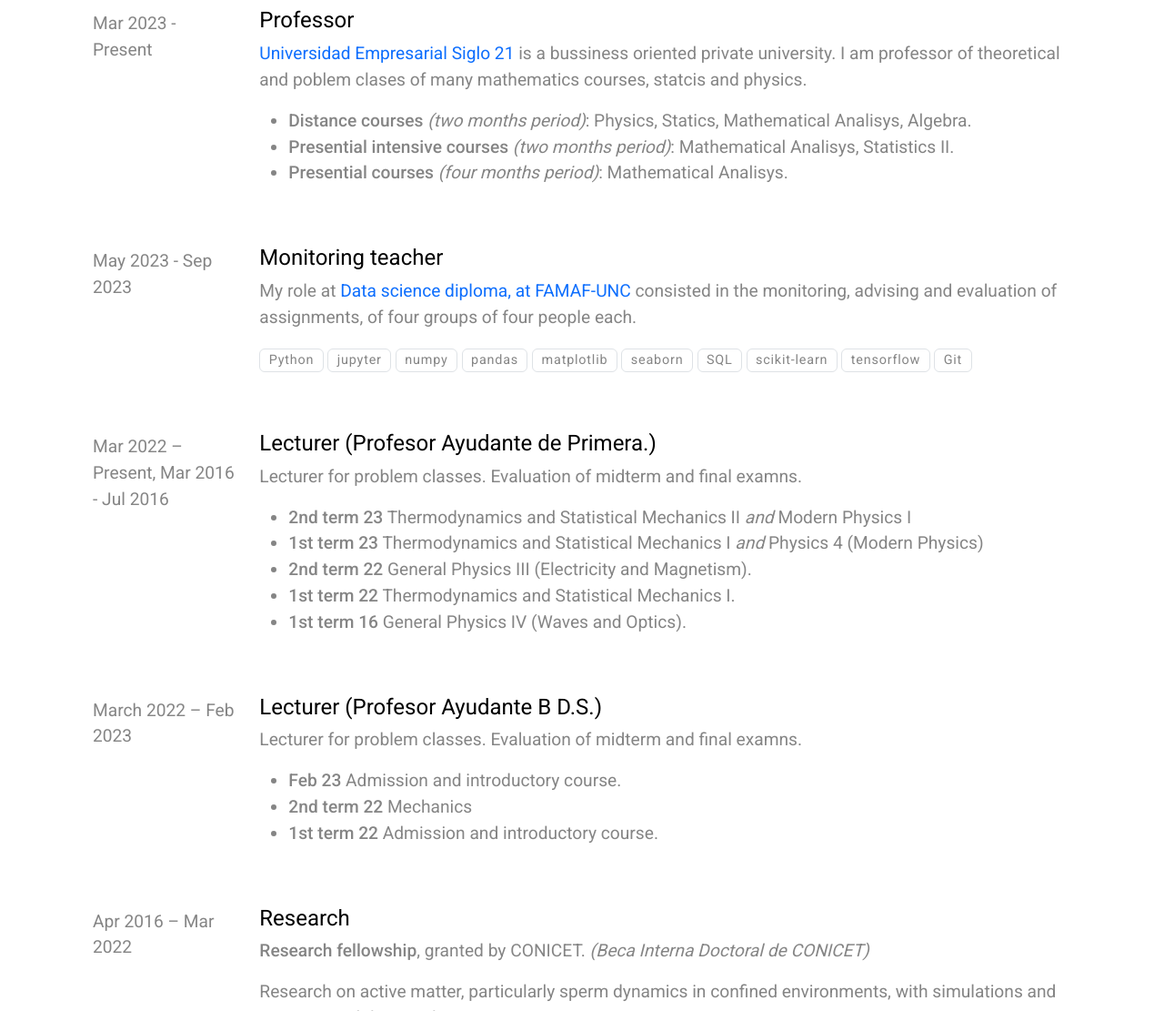
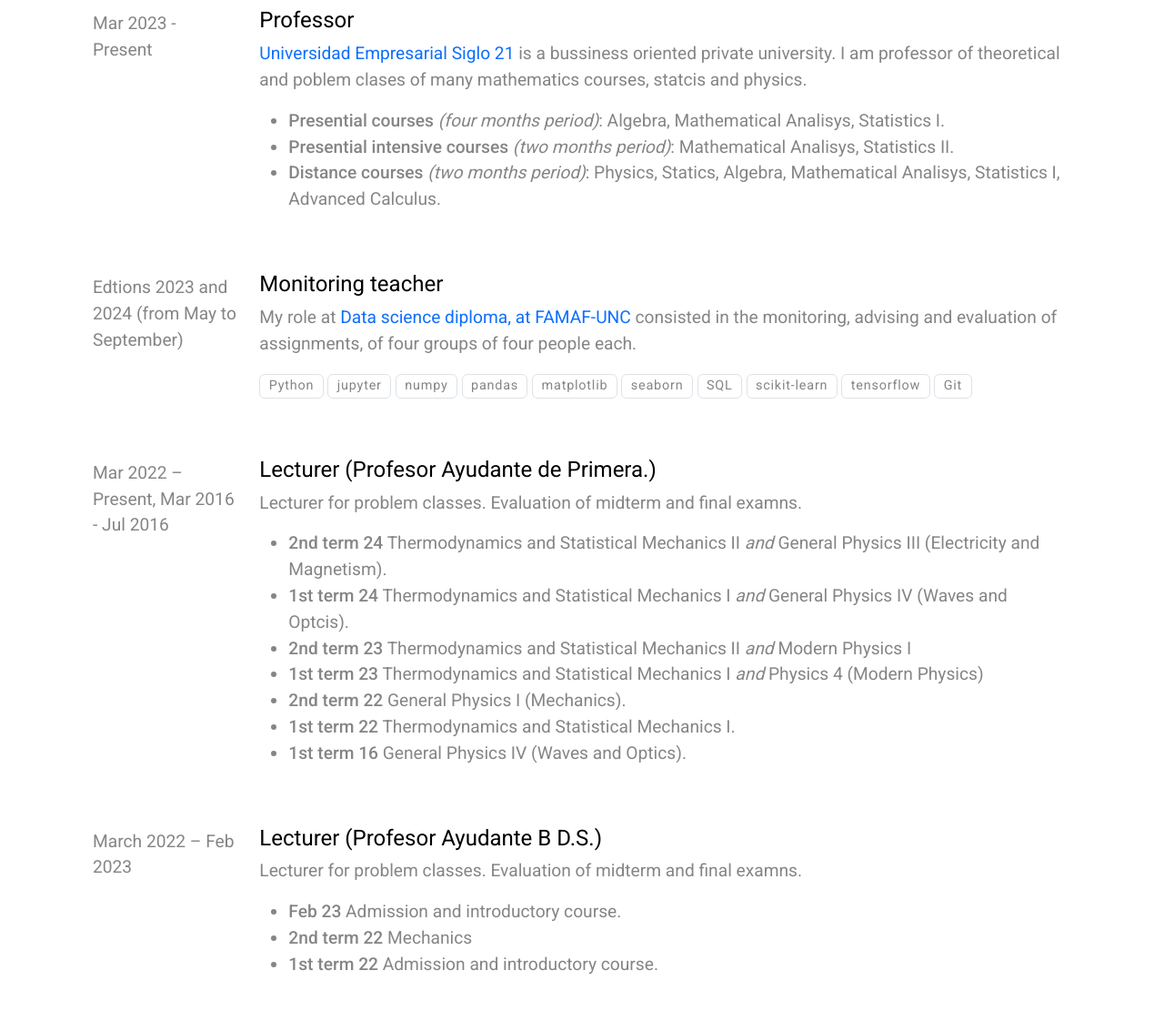
Before and after one commit to mbetteram/online-resume, a plain HTML site: page index.html in a window 1280 px wide. Shown: the part 654-1765 px from the top of the page at 91% size. Drawn offline with nearby package versions, Linux system fonts and the light colour scheme.

Commit message:
Deploying to gh-pages from @ mbetteram/online-resume@9278c15b26b638782e4adf7123cf2c0de91e805f 🚀

```diff
--- a/index.html
+++ b/index.html
@@ -24,7 +24,7 @@
                 </div>
                 <div>
                     <p>
-                        <time datetime="" class="small">Last update: February 20, 2024</time>
+                        <time datetime="" class="small">Last update: August 9, 2024</time>
                     </p>
                     <p>
                         <span class="screen"><a href="matias-bettera-marcat_resume.pdf"><i class="far fa-file-pdf"></i>Download PDF version</a></span>
@@ -82,7 +82,7 @@
 
                 <div><p><a href="https://21.edu.ar/">Universidad Empresarial Siglo 21</a> is a bussiness oriented private university. I am professor of theoretical and poblem clases of many mathematics courses, statcis and physics.</p>
 
-<ul><li><strong>Distance courses</strong> <em>(two months period)</em>: Physics, Statics, Mathematical Analisys, Algebra.</li><li><strong>Presential intensive courses</strong> <em>(two months period)</em>: Mathematical Analisys, Statistics II.</li><li><strong>Presential courses</strong> <em>(four months period)</em>: Mathematical Analisys.</li></ul></div>
+<ul><li><strong>Presential courses</strong> <em>(four months period)</em>: Algebra, Mathematical Analisys, Statistics I.</li><li><strong>Presential intensive courses</strong> <em>(two months period)</em>: Mathematical Analisys, Statistics II.</li><li><strong>Distance courses</strong> <em>(two months period)</em>: Physics, Statics, Algebra, Mathematical Analisys, Statistics I, Advanced Calculus.</li></ul></div>
 
                 <p>
                 </p>
@@ -90,7 +90,7 @@
         </div>
         <div class="row d-block d-md-flex mb-5">
             <div class="col-md-2 pt-1">
-                May 2023 - Sep 2023
+                Edtions 2023 and 2024 (from May to September)
             </div>
             <div class="col-md-10">
                 <h3 class="fs-4 fw-normal">Monitoring teacher</h3>
@@ -120,7 +120,7 @@
 
                 <div><p>Lecturer for problem classes. Evaluation of midterm and final examns.</p>
 
-<ul><li><strong>2nd term 23</strong> Thermodynamics and Statistical Mechanics II <em>and</em> Modern Physics I</li><li><strong>1st term 23</strong> Thermodynamics and Statistical Mechanics I <em>and</em> Physics 4 (Modern Physics)</li><li><strong>2nd term 22</strong> General Physics III (Electricity and Magnetism).</li><li><strong>1st term 22</strong> Thermodynamics and Statistical Mechanics I.</li><li><strong>1st term 16</strong> General Physics IV (Waves and Optics).</li></ul></div>
+<ul><li><strong>2nd term 24</strong> Thermodynamics and Statistical Mechanics II <em>and</em> General Physics III (Electricity and Magnetism).</li><li><strong>1st term 24</strong> Thermodynamics and Statistical Mechanics I <em>and</em> General Physics IV (Waves and Optcis).</li><li><strong>2nd term 23</strong> Thermodynamics and Statistical Mechanics II <em>and</em> Modern Physics I</li><li><strong>1st term 23</strong> Thermodynamics and Statistical Mechanics I <em>and</em> Physics 4 (Modern Physics)</li><li><strong>2nd term 22</strong> General Physics I (Mechanics).</li><li><strong>1st term 22</strong> Thermodynamics and Statistical Mechanics I.</li><li><strong>1st term 16</strong> General Physics IV (Waves and Optics).</li></ul></div>
 
                 <p>
                 </p>
```
Also changed, not shown: 1 other file.
